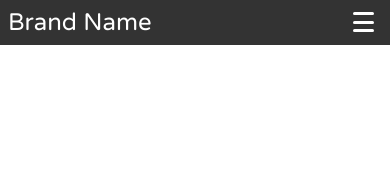
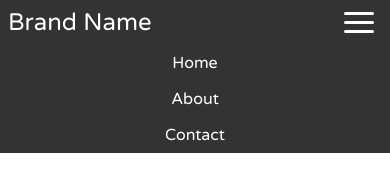
Before and after one commit to jaymar85/my-media-query, a plain HTML site: page index.html in a window 390 px wide. Both pictures are taken after a click on the link 363 px from the left and 22 px from the top of the page. Drawn offline with Linux system fonts and the light colour scheme.

Commit message:
project working

```diff
--- /dev/null
+++ b/app.js
@@ -0,0 +1,13 @@
+// const toggleButton = document.getElementsByClassName('toggle-button')[0]
+// const navbarLinks = document.getElementsByClassName('navbar-links')[0]
+
+// toggleButton.addEventListener('click', () => {
+//     navbarLinks.classList.toggle('active')
+// })
+
+const toggleButton = document.getElementsByClassName('toggle-button')[0]
+const navbarLinks = document.getElementsByClassName('navbar-links')[0]
+
+toggleButton.addEventListener('click', () => {
+  navbarLinks.classList.toggle('active')
+})
--- a/index.html
+++ b/index.html
@@ -8,7 +8,7 @@
     <link href="styles.css" type="text/css" rel="stylesheet"/>
     <link href="styles.css" type="text/css" rel="stylesheet"/>
     <link href="https://fonts.googleapis.com/css?family=Varela+Round&display=swap" rel="stylesheet">
-    <script src="script.js" defer></script>
+    <script src="app.js" defer></script>
 </head>
 <body>
     <nav class="navbar">
--- a/script.js
+++ /dev/null
@@ -1,6 +0,0 @@
-const toggleButton = document.getElementsByClassName('toggle-button')[0]
-const navbarLinks = document.getElementsByClassName('navbar-links')[0]
-
-toggleButton.addEventListener('click', () => {
-    navbarLinks.classList.toggle('active')
-})
--- a/styles.css
+++ b/styles.css
@@ -9,6 +9,7 @@ body {
 
 .navbar {
     display: flex;
+    position: relative;
     justify-content: space-between;
     align-items: center;
     background-color: #333;
@@ -21,10 +22,14 @@ body {
     margin: .5rem;
 }
 
+.navbar-links {
+    height: 100%;
+}
+
 .navbar-links ul {
+    display: flex;
     margin: 0;
     padding: 0;
-    display: flex;
 }
 
 .navbar-links li {
@@ -32,10 +37,10 @@ body {
 }
 
 .navbar-links li a {
+    display: block;
     text-decoration: none;
     color: white;
     padding: 1rem;
-    display:block;
 }
 
 .navbar-links li:hover {
@@ -49,8 +54,8 @@ body {
     display: none;
     flex-direction: column;
     justify-content: space-between;
-    height: 20px;
-    width: 21px;
+    width: 30px;
+    height: 21px;
 }
 
 .toggle-button .bar {
@@ -60,7 +65,7 @@ body {
     border-radius: 10px;
 }
 
-@media (max-width: 400px) {
+@media (max-width: 800px) {
     .toggle-button {
         display: flex;
     }
@@ -80,15 +85,15 @@ body {
         flex-direction: column;
     }
 
-    .navbar-links li {
+    .navbar-links ul li {
         text-align: center;
     }
 
-    .navbar-links li a {
+    .navbar-links ul li a {
         padding: .5rem 1rem;
     }
 
-    .navbar-links .active {
+    .navbar-links.active {
         display: flex;
     }
 }
```
